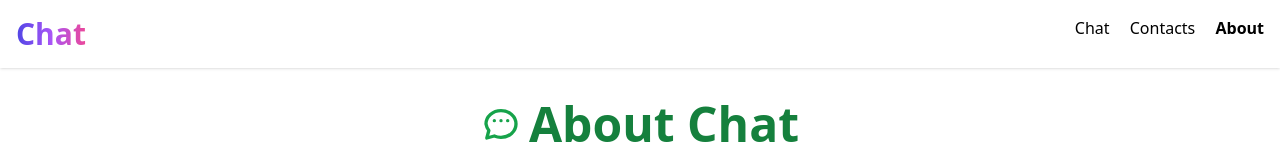
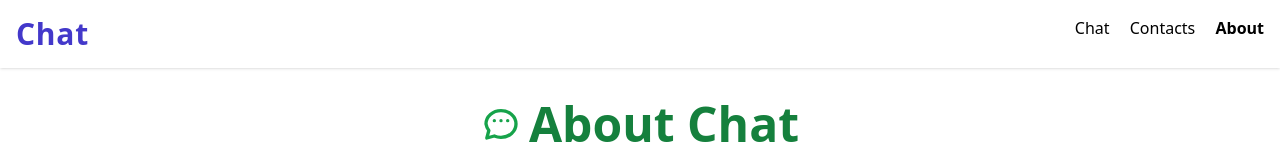
Before and after one commit to SOWBARAN-H/Chat_UI, a plain HTML site: page about.html in a window 1280 px wide. Shown: the top 160 px of the page. Drawn offline with nearby package versions, Linux system fonts and the light colour scheme.

Commit message:
Changed Chat heading color to blue in contacts and about pages

```diff
--- a/about.html
+++ b/about.html
@@ -10,7 +10,7 @@
 <body class="bg-white">
 
 <nav class="bg-white shadow p-4 flex justify-between max-w-7xl mx-auto">
-  <h1 class="text-3xl font-extrabold text-gradient bg-gradient-to-r from-indigo-600 via-purple-500 to-pink-500 text-transparent bg-clip-text">Chat</h1>
+  <h1 class="text-3xl font-extrabold text-indigo-700 tracking-wide">Chat</h1>
   <div class="space-x-4">
     <a href="index.html">Chat</a>
     <a href="contacts.html">Contacts</a>
```
Also changed, not shown: contacts.html (+1 -1 lines).
